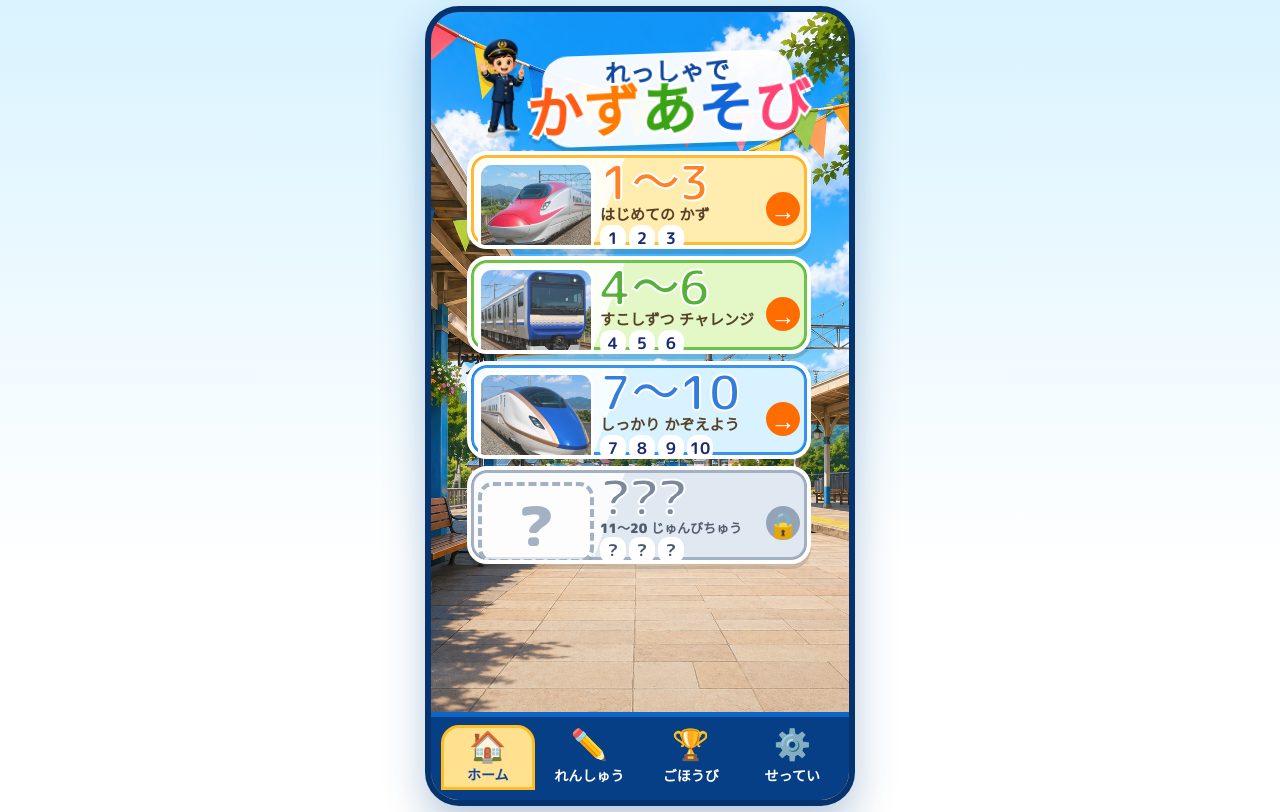
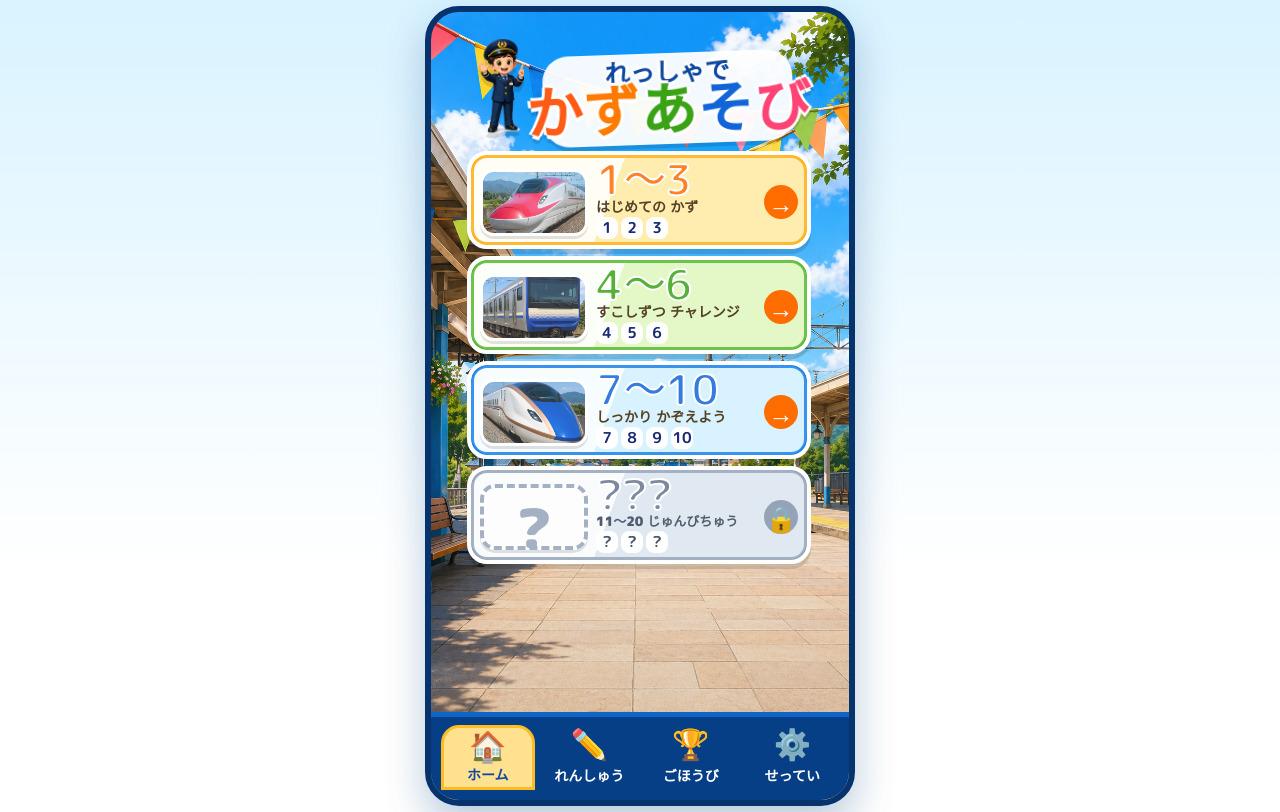
Before and after one commit to tsubasa-narita/train-numbers, a React (Vite) app: page / in a window 1280 px wide. Built offline with nearby package versions, Linux system fonts and the light colour scheme.

Commit message:
Keep home card contents contained

```diff
--- a/src/styles.css
+++ b/src/styles.css
@@ -130,9 +130,9 @@ button { font: inherit; border: 0; cursor: pointer; touch-action: manipulation;
   max-width: 352px;
   justify-self: center;
   transform: translateX(-18px);
-  grid-template-columns: minmax(108px, 36%) minmax(0, 1fr) 34px;
-  gap: 6px;
-  padding: 7px;
+  grid-template-columns: minmax(96px, 34%) minmax(0, 1fr) 34px;
+  gap: 8px;
+  padding: 9px;
 }
 .home .level-card.yellow { background: linear-gradient(110deg, #fffdf2 0 42%, #ffe9a1 42% 100%) !important; }
 .home .level-card.green { background: linear-gradient(110deg, #fbfff6 0 42%, #dff5bd 42% 100%) !important; }
@@ -173,6 +173,11 @@ button { font: inherit; border: 0; cursor: pointer; touch-action: manipulation;
   border: 3px solid #fff;
   box-shadow: 0 3px 0 #0002;
 }
+.home .level-thumb {
+  height: calc(100% - 10px);
+  max-height: 76px;
+  align-self: center;
+}
 .future-thumb {
   align-self: center;
   height: calc(100% - 10px);
@@ -192,19 +197,23 @@ button { font: inherit; border: 0; cursor: pointer; touch-action: manipulation;
   min-width: 0;
 }
 .home .level-text strong {
-  font-size: clamp(34px, 10vw, 48px);
+  font-size: clamp(30px, 8.8vw, 42px);
+  line-height: .76;
 }
 .home .level-text small {
-  font-size: 15px;
+  font-size: 14px;
+  margin: 0 0 2px;
 }
 .home .level-text b {
-  width: 26px;
-  height: 26px;
+  width: 22px;
+  height: 22px;
+  border-radius: 8px;
+  font-size: 15px;
 }
 .home .level-text > span {
   display: flex;
   align-items: center;
-  transform: translateY(-5px);
+  transform: translateY(-2px);
 }
 .home .level-card i {
   width: 34px;
```
